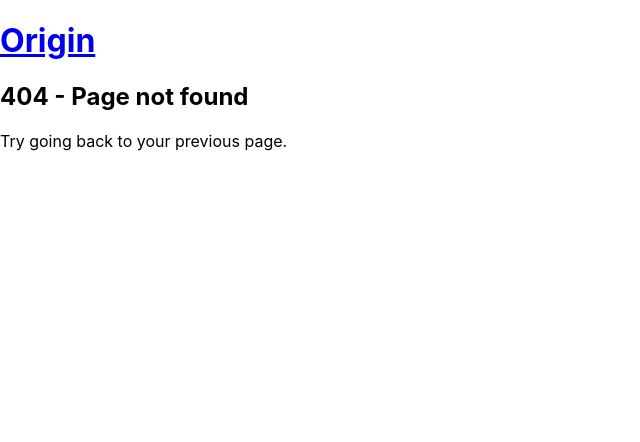
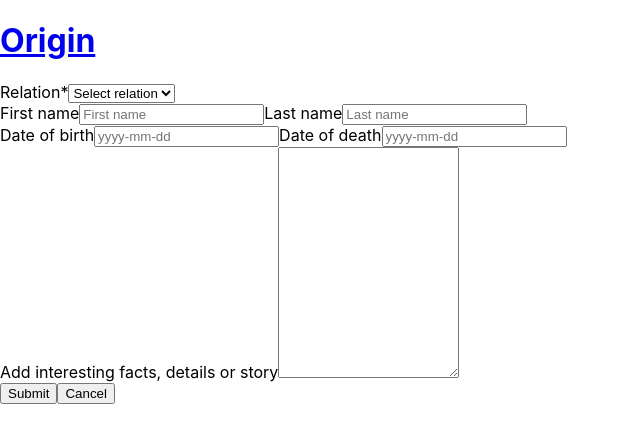
Before and after one commit to yulia-kh/origin, a React (Create React App) app: page /1/add-parent in a window 1280 px wide. Before the commit this address had no page. Shown: the top 442 px of the page, without its empty margins (0-640 px from the left). Built offline with nearby package versions, Linux system fonts and the light colour scheme.

Commit message:
connenct addFamilyMember with server

```diff
--- a/src/components/App/App.js
+++ b/src/components/App/App.js
@@ -34,7 +34,7 @@
               component={RegistrationForm}
             />
             <Route
-              path={'/add-parent'}
+              path={'/:id/add-parent'}
               component={AddFamilyMemberForm}
             />
             <Route
--- a/src/routes/AddFamilyMemberForm/AddFamilyMemberForm.js
+++ b/src/routes/AddFamilyMemberForm/AddFamilyMemberForm.js
@@ -1,37 +1,112 @@
 import React from 'react';
+import config from '../../config';
 
 export default class AddFamilyMemberForm extends React.Component {
+  state = {
+    relation_to_child: '',
+    first_name: '',
+    last_name: '',
+    date_of_birth: '',
+    date_of_death: '',
+    details: ''
+  };
+
+
+
+  handleRelationChange = (event) => {
+    this.setState({
+      relation_to_child: event.target.value,
+    })
+  }
+
+  handleNameChange = (event) => {
+    this.setState({
+      first_name: event.target.value,
+    })
+  }
+  handleLastNameChange = (event) => {
+    this.setState({
+      last_name: event.target.value,
+    })
+  }
+
+  handleDobChange = (event) => {
+    this.setState({
+      date_of_birth: event.target.value,
+    })
+  }
+
+  handleDodChange = (event) => {
+    this.setState({
+      date_of_death: event.target.value,
+    })
+  }
+
+  handleDetailsChange = (event) => {
+    this.setState({
+      details: event.target.value,
+    })
+  }
+
+  handleSubmit = e => {
+    e.preventDefault();
+
+    const person = this.state;
+    const url = `${config.API_ENDPOINT}/persons/${this.props.match.params.id}/parents`;
+    console.log(url);
+    fetch(url, {
+      method: 'POST',
+      headers: {'content-type': 'application/json'},
+      body: JSON.stringify(person)
+    })
+      .then(res => {
+        if(!res.ok) {
+          return res.json().then(e => Promise.reject(e))
+        }
+        return res
+      }
+
+      )
+  }
+
+  handleClickCancel = () => {
+    this.props.history.push('/home')
+  };
+
   render() {
     return (
       <section>
-        <form>
-          <label for="select-relative">Relation*</label>
-          <select id="select-relative">
+        <form onSubmit={this.handleSubmit}>
+          <label htmlFor="select-relative">Relation*</label>
+          <select id="select-relative" onChange={this.handleRelationChange} defaultValue="Select relation">
+            <option disabled>Select relation</option>
             <option>Father</option>
             <option>Mother</option>
           </select>
-          <div class="form-section">
-            <label for="first-name">First name</label>
-            <input type="text" name="first-name" id="first-name" placeholder="First name" required />
-            <label for="last-name">Last name</label>
-            <input type="text" name="last-name" id="last-name" placeholder="Last name" required />
+          <div>
+            <label htmlFor="first-name">First name</label>
+            <input type="text" name="firstName" id="first-name"
+              onChange={this.handleNameChange} placeholder="First name"/>
+            <label htmlFor="last-name">Last name</label>
+            <input type="text" name="last-name" id="last-name"
+              onChange={this.handleLastNameChange} placeholder="Last name"/>
           </div>
-          <div class="form-section">
-            <label>Date of birth</label>
-            <input type="number" name="date-month" placeholder="01" min="1" max="12" /> .
-            <input type="number" name="date-day" class="date-day"  placeholder="01" min="1" max="31" /> .
-            <input type="number" name="date-year" class="date-year" placeholder="2017" min="2016" max="2017" />
-            <label>Date of death</label>
-            <input type="number" name="date-month" placeholder="01" min="1" max="12" /> .
-            <input type="number" name="date-day" class="date-day"  placeholder="01" min="1" max="31" /> .
-            <input type="number" name="date-year" class="date-year" placeholder="2017" min="2016" max="2017" />
+          <div >
+            <label htmlFor="dob">Date of birth</label>
+            <input name="dob" id="dob" placeholder="yyyy-mm-dd"
+            onChange={this.handleDobChange}/>
+            <label htmlFor="dod">Date of death</label>
+            <input name="dod" id="dod" placeholder="yyyy-mm-dd"
+            onChange={this.handleDodChange}/>
           </div>
-          <div class="form-section">
-            <label for="summary">Add interesting facts, details or story</label>
-            <textarea name="summary" id="summary" rows="15"></textarea>
+          <div >
+            <label htmlFor="summary">Add interesting facts, details or story</label>
+            <textarea name="summary" id="summary" rows="15"
+            value={this.state.details}
+            onChange={this.handleDetailsChange}></textarea>
           </div>
           <button type="submit">Submit</button>
-          <button type="reset">Cancel</button>
+          <button type="button" onClick={this.handleClickCancel}>Cancel</button>
         </form>
       </section>
     )
--- a/src/routes/HomePage/HomePage.js
+++ b/src/routes/HomePage/HomePage.js
@@ -1,16 +1,19 @@
 import React from 'react';
+import { Link } from 'react-router-dom';
 import config from '../../config';
 
 export default class HomePage extends React.Component {
   state = {
     parents: []
   }
+  deletePerson = (e) => {
+    console.log(e.target.value);
+  }
 
   setParentsList = (res) => {
     this.setState({
       parents: res
     })
-    console.log(this.state.parents);
   }
 
   componentDidMount() {
@@ -27,14 +30,14 @@
     return <>
       <section className = "person_card">
         <ul>
-          {parentsList.map(parent =>
-            <li key={parent.id}>
-              <h3>{parent.first_name + ' ' + parent.last_name}</h3>
-              <p>{parent.date_of_birth}</p>
-              <p>{parent.details}</p>
-              <button>Edit</button>
-              <button>Delete</button>
-              <button>Add relatives</button>
+          {parentsList.map(person =>
+            <li key={person.id}>
+              <h3>{person.first_name + ' ' + person.last_name}</h3>
+              <p>{person.date_of_birth}</p>
+              <p>{person.details}</p>
+              <Link to={'/'}><button>Edit</button></Link>
+              <button onClick={this.deletePerson}>Delete</button>
+              <Link to={`${person.id}/add-parent`}><button>Add relatives</button></Link>
             </li>)}
         </ul>
       </section>
```
